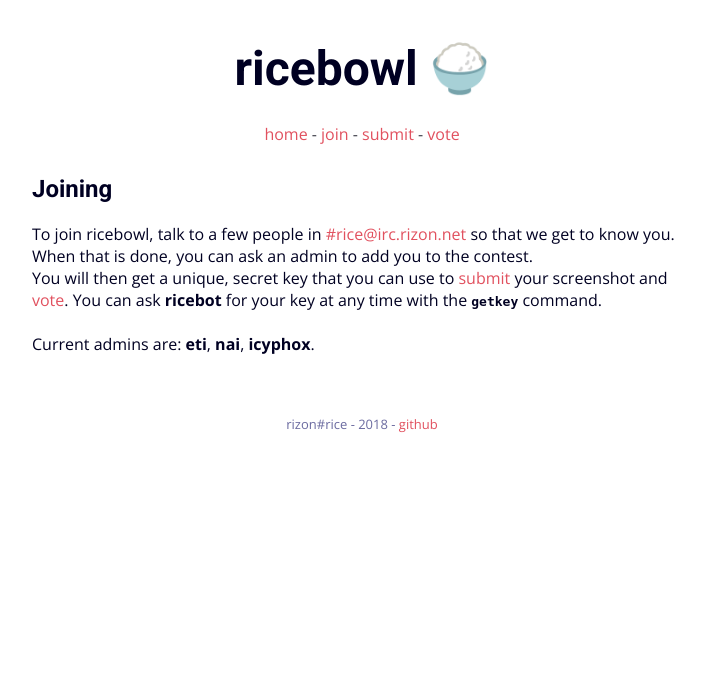
After one commit to eti0/ricebowl, a Flask app: page /join in a window 1280 px wide. The commit adds this page. Shown: the top 673 px of the page, without its empty margins (278-982 px from the left). Run offline with Flask 2, Linux system fonts and the light colour scheme; parts of the project's set-up code (start-up, migrations or seed data) failed here and were passed over.

Commit message:
add join page

```diff
--- a/www/main.py
+++ b/www/main.py
@@ -46,6 +46,10 @@ threading.Thread(target=ricebot.start).start()
 @app.route('/')
 def index():
     return render_template('index.html')
+
+@app.route('/join')
+def join():
+    return render_template('join.html', title='join')
 
 @app.route('/submit', methods=['GET', 'POST'])
 def submit():
--- a/www/static/main.css
+++ b/www/static/main.css
@@ -51,6 +51,7 @@ pre {
 }
 
 header {
+    margin-bottom: 30px;
     text-align: center;
 }
 
--- a/www/templates/base.html
+++ b/www/templates/base.html
@@ -15,6 +15,7 @@
             <h1>ricebowl &#127834;</h1>
             <ul id="navigation">
                 <li><a href="{{ url_for('index') }}">home</a></li>
+                <li><a href="{{ url_for('join') }}">join</a></li>
                 <li><a href="{{ url_for('submit') }}">submit</a></li>
                 <li><a href="{{ url_for('vote') }}">vote</a></li>
             </ul>
--- /dev/null
+++ b/www/templates/join.html
@@ -0,0 +1,11 @@
+{% extends "base.html" %}
+{% block body %}
+    <h2>Joining</h2>
+    <p>
+    To join ricebowl, talk to a few people in <a href="https://qchat.rizon.net/?channels=rice">#rice@irc.rizon.net</a> so that we get to know you. When that is done, you can ask an admin to add you to the contest.<br>
+        You will then get a unique, secret key that you can use to <a href="{{ url_for('submit') }}">submit</a> your screenshot and <a href="{{ url_for('vote') }}">vote</a>.
+        You can ask <strong>ricebot</strong> for your key at any time with the <code><strong>getkey</strong></code> command.<br>
+        <br>
+        Current admins are: <strong>eti</strong>, <strong>nai</strong>, <strong>icyphox</strong>.
+    </p>
+{% endblock %}
--- a/www/templates/vote.html
+++ b/www/templates/vote.html
@@ -4,7 +4,7 @@
 <p>
     You can vote for someone's rice by making a POST request to this page:
     <pre>curl -F vote=<strong>nickname</strong> -F key=<strong>your_key</strong> {{ url_for('vote', _external=True) }}</pre>
-    You get only one vote, but you can change it as many times as you like before the time limit.
+    You get only one vote, but you can change it as many times as you like before the time limit. Note that you cannot vote for yourself.
 </p>
 <h2>Gallery</h2>
 {% if not users %}
```
